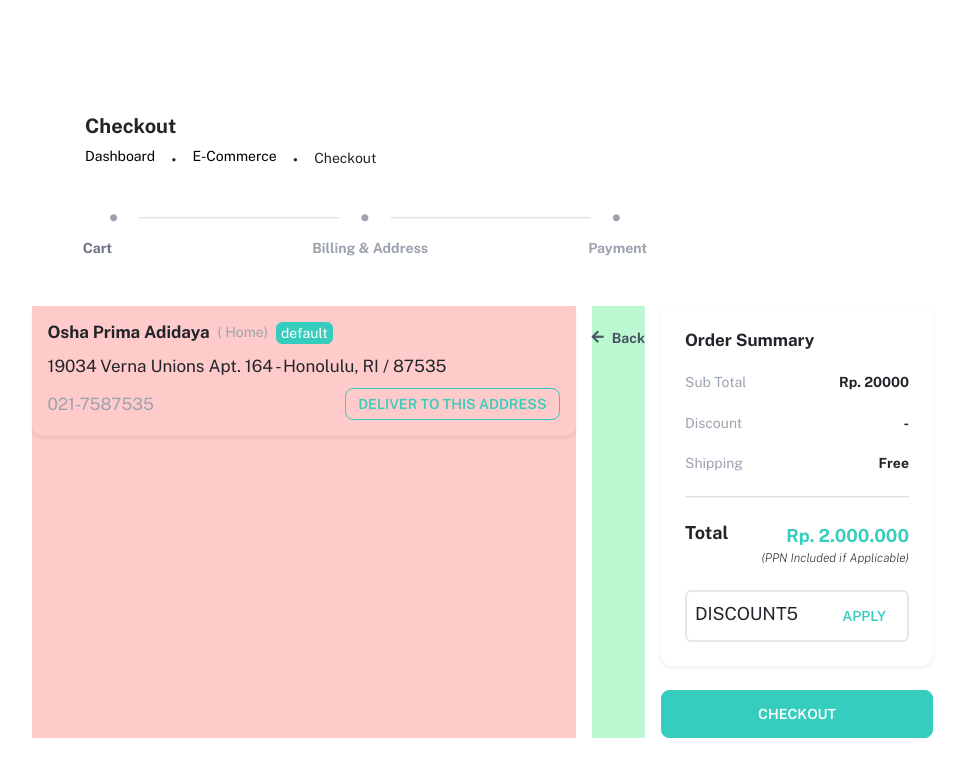
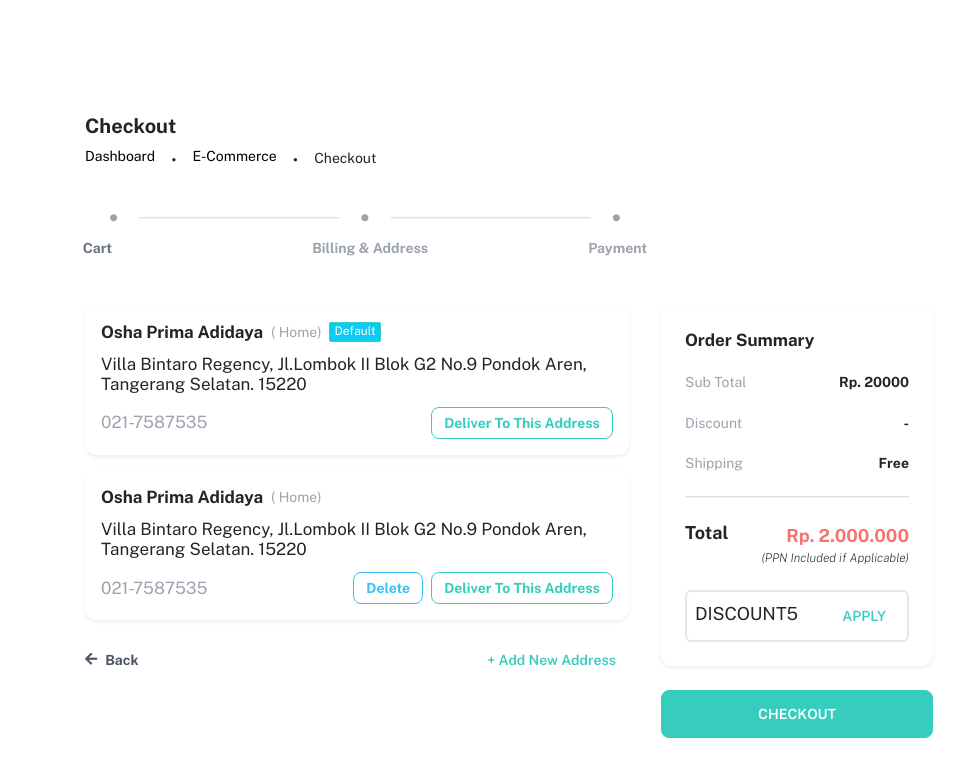
Before and after one commit to AdidayaOsha/Bootcamp-Final-Project-FE-V1, a React (Create React App) app: page /billing in a window 1280 px wide. Shown: the top 776 px of the page, without its empty margins (155-1119 px from the left). Built offline with nearby package versions, Linux system fonts and the light colour scheme.

Commit message:
Added Billing Address Page

```diff
--- a/src/components/Checkout/BillingAddress.jsx
+++ b/src/components/Checkout/BillingAddress.jsx
@@ -2,28 +2,28 @@ import React from "react";
 import { Link } from "react-router-dom";
 
 const BillingAddress = () => {
+  const TableAdress = () => {
     return (
       <>
-      {/* DIV PRODUCT CARD */}
-      <div></div>
-      <div className="w-1/2 bg-red-200">
         {/* TABLE ADDRESS HERE */}
+        <div className="w-full items-end">
           <div className=" w-full rounded-xl shadow-sm">
             <div className="p-3 rounded-t-xl">
               <div className="space-y-3">
                 <div className="flex space-x-2">
                   <h2 className="font-bold">Osha Prima Adidaya</h2>
                   <p className="text-gray-400 text-sm">( Home)</p>
-                <p className="text-sm border-1 bg-accent text-white border-accent px-1 rounded-md">
-                  default
+                  <p className="text-xs border-1 bg-info text-white border-accent px-1 rounded-sm">
+                    Default
                   </p>
                 </div>
                 <h2 className="">
-                19034 Verna Unions Apt. 164 - Honolulu, RI / 87535
+                  Villa Bintaro Regency, Jl.Lombok II Blok G2 No.9 Pondok Aren,
+                  Tangerang Selatan. 15220
                 </h2>
                 <div className="flex justify-between items-center">
                   <h2 className="text-gray-400">021-7587535</h2>
-                <button className="flex btn btn-outline btn-accent btn-sm">
+                  <button className="flex btn btn-outline btn-accent btn-sm font-bold normal-case">
                     Deliver To This Address
                   </button>
                 </div>
@@ -31,13 +31,65 @@ const BillingAddress = () => {
             </div>
           </div>
         </div>
-      <div className="bg-green-200">
-        <Link to="/">
-          <div className="text-gray-600 hover:text-gray-500 text-sm space-x-2 my-6 flex group">
+        <div className="w-full items-end">
+          <div className=" w-full rounded-xl shadow-sm">
+            <div className="p-3 rounded-t-xl">
+              <div className="space-y-3">
+                <div className="flex space-x-2">
+                  <h2 className="font-bold">Osha Prima Adidaya</h2>
+                  <p className="text-gray-400 text-sm">( Home)</p>
+                </div>
+                <h2 className="">
+                  Villa Bintaro Regency, Jl.Lombok II Blok G2 No.9 Pondok Aren,
+                  Tangerang Selatan. 15220
+                </h2>
+                <div className="flex justify-between items-center">
+                  <h2 className="text-gray-400">021-7587535</h2>
+                  <div className="flex space-x-2">
+                    <button className="flex btn btn-outline btn-info btn-sm font-bold normal-case">
+                      Delete
+                    </button>
+                    <button className="flex btn btn-outline btn-accent btn-sm font-bold normal-case">
+                      Deliver To This Address
+                    </button>
+                  </div>
+                </div>
+              </div>
+            </div>
+          </div>
+        </div>
+      </>
+    );
+  };
+
+  const Footer = () => {
+    return (
+      <>
+        <div className="flex justify-between items-center">
+          <div className="items-start">
+            <Link to="/checkout">
+              <div className="text-gray-600 hover:text-gray-500 text-sm space-x-2 my-3 flex group">
                 <i className="fas fa-arrow-left transition-all group-hover:mr-1"></i>
                 <h2 className="font-bold">Back</h2>
               </div>
             </Link>
+          </div>
+          <div>
+            <button className="text-accent btn btn-ghost btn-sm hover:bg-gray-200 normal-case">
+              + Add New Address
+            </button>
+          </div>
+        </div>
+      </>
+    );
+  };
+
+  return (
+    <>
+      {/* DIV PRODUCT CARD */}
+      <div className="w-1/2 flex flex-col space-y-4">
+        {TableAdress()}
+        {Footer()}
       </div>
     </>
   );
--- a/src/components/Checkout/OrderSummary.jsx
+++ b/src/components/Checkout/OrderSummary.jsx
@@ -29,7 +29,7 @@ const OrderSummary = () => {
                 <h2>Total</h2>
               </div>
               <div className="">
-                <h2 className="text-lg font-bold text-accent text-right">
+                <h2 className="text-lg font-bold text-red-400 text-right">
                   Rp. 2.000.000
                 </h2>
                 <p className="text-xs font-extralight text-right italic">
--- a/src/pages/BillingDetails.jsx
+++ b/src/pages/BillingDetails.jsx
@@ -1,21 +1,20 @@
 import React from "react";
-import CartDetails from "../components/Checkout/CartDetails";
 import OrderProgress from "../components/Checkout/OrderProgress";
 import OrderSummary from "../components/Checkout/OrderSummary";
 import BillingAddress from "../components/Checkout/BillingAddress";
 
-const CheckoutDetails = () => {
+const BillingDetails = () => {
   return (
     <>
       <div className="mt-20">
         <OrderProgress />
-      </div>
-      <div className="flex w-screen space-x-4 pt-5 justify-end pr-48">
-        <BillingAddress />
-        <OrderSummary />
+        <div className="flex w-full space-x-8 pt-5 justify-end pr-48">
+          <BillingAddress />
+          <OrderSummary />
+        </div>
       </div>
     </>
   );
 };
 
-export default CheckoutDetails;
+export default BillingDetails;
```
Lines whose indentation alone changed are shown as unchanged.
